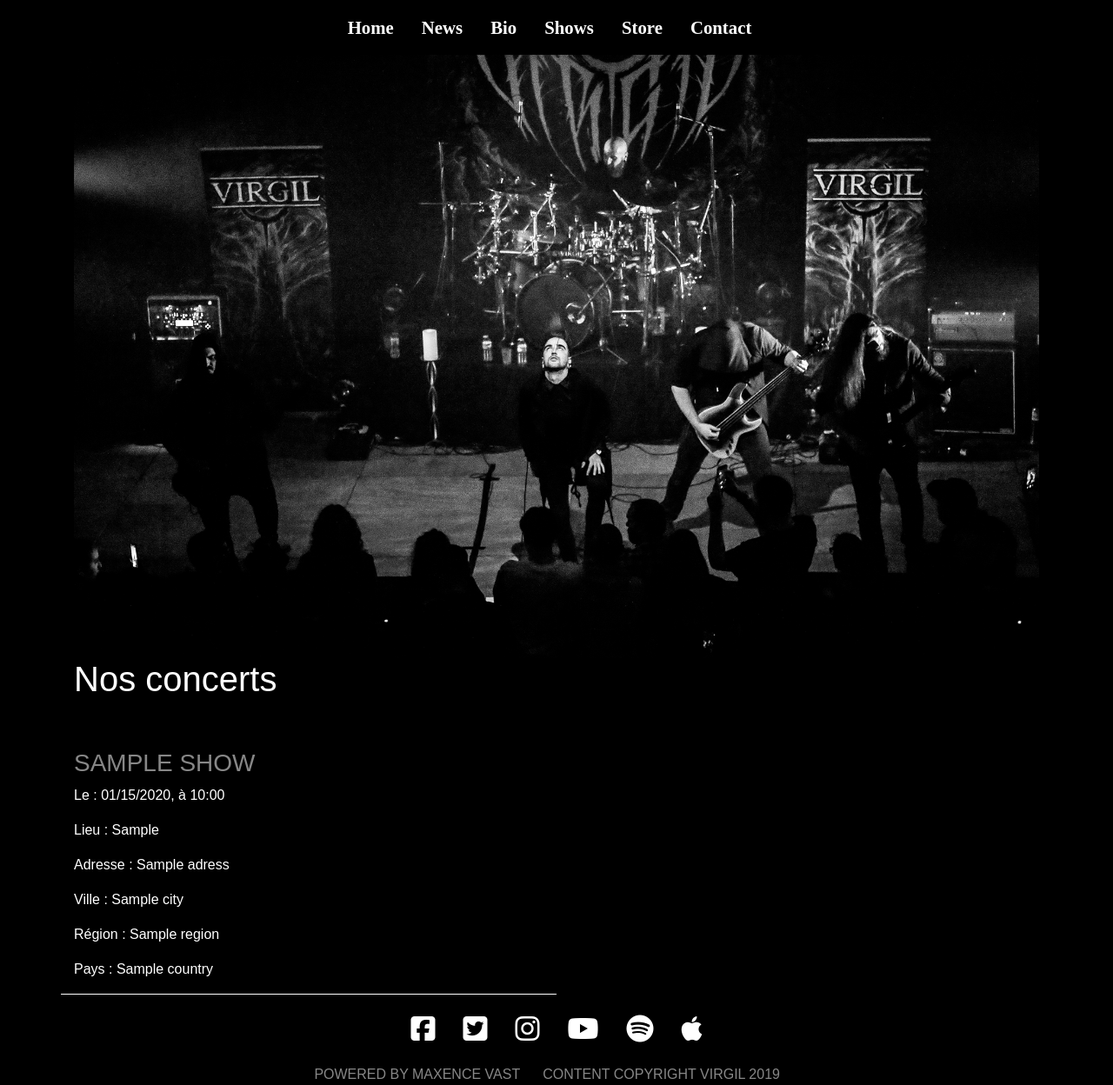
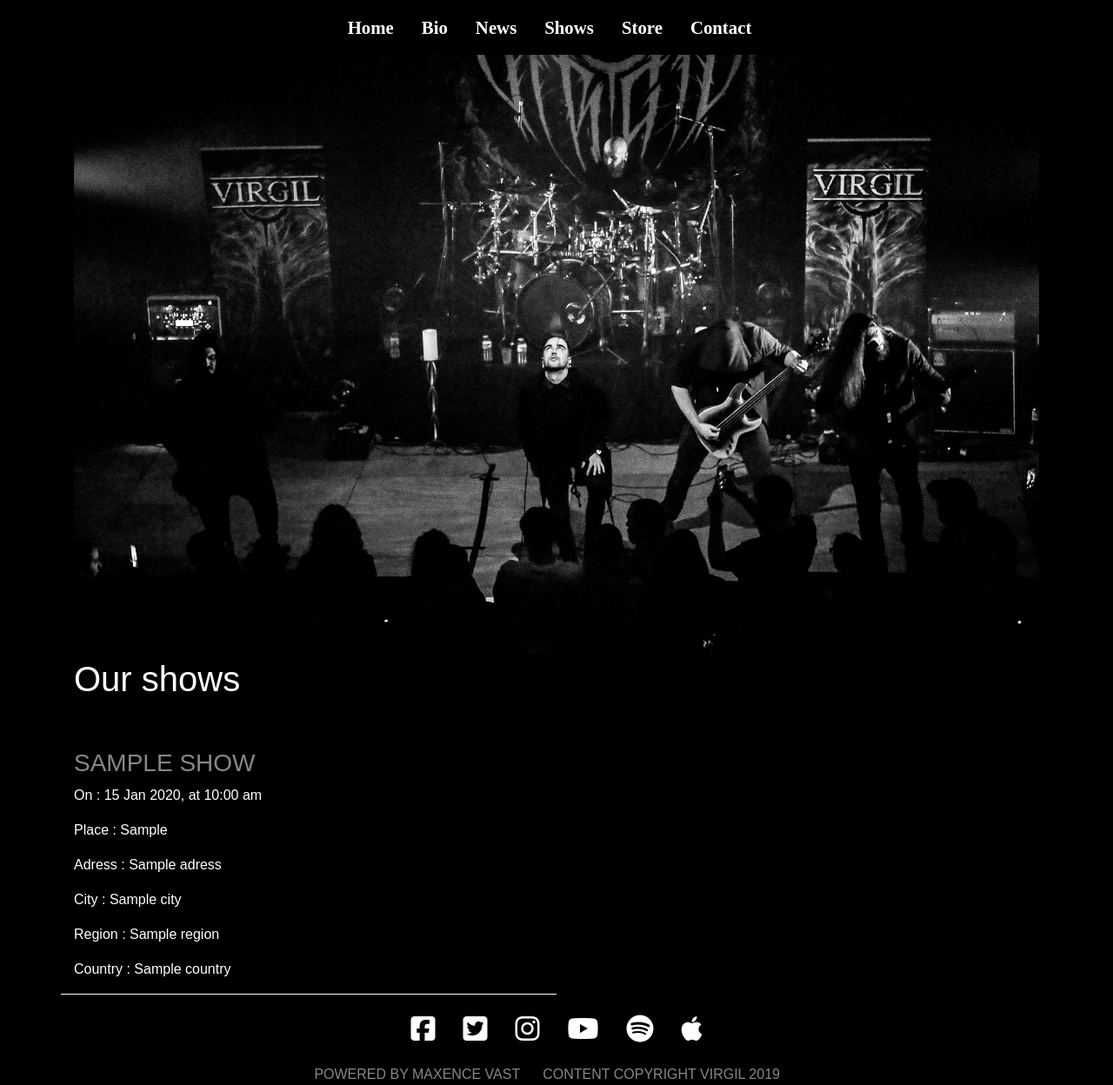
Before and after one commit to Mud0Sh1t/virgil, a Symfony app: template templates/default/show/shows.html.twig in a window 1280 px wide. Shown: the whole page at 87% size. Run offline with Twig, Linux system fonts and the light colour scheme; the template is opened without the code that fills it: most values are stand-ins (such as "Sample title", 1, 10 or a date in 2020); some libraries are stand-ins or nearby versions; some web fonts are replaced.

Commit message:
Modif html and twig

```diff
--- a/templates/base.html.twig
+++ b/templates/base.html.twig
@@ -29,14 +29,24 @@
 <nav class="container">
     <div>
         <ul class="nav justify-content-center mt-3">
-            <li class="nav-item mr-3"><a href="{{ path('homepage') }}">Home</a></li>
-            <li class="nav-item ml-3 mr-3"><a href="{{ path('news') }}">News</a></li>
-            <li class="nav-item ml-3 mr-3"><a href="{{ path('biographie') }}">Bio</a></li>
-            <li class="nav-item ml-3 mr-3"><a href="{{ path('shows') }}">Shows</a></li>
+            <li class="nav-item mr-3">
+                <a href="{{ path('homepage') }}">Home</a>
+            </li>
+            <li class="nav-item ml-3 mr-3">
+                <a href="{{ path('biographie') }}">Bio</a>
+            </li>
+            <li class="nav-item ml-3 mr-3">
+                <a href="{{ path('news') }}">News</a>
+            </li>
+            <li class="nav-item ml-3 mr-3">
+                <a href="{{ path('shows') }}">Shows</a>
+            </li>
             <li class="nav-item ml-3 mr-3">
                 <a href="https://www.wiseband.com/yo/shop.php?boutique=6700&fbclid=IwAR2KVz-MnFeo5Sjzor_704Vi82l35t2AEnXkWRRLHQ4Zu4uGFhipZAHQvqw" target="_blank">Store</a>
             </li>
-            <li class="nav-item ml-3 mr-3"><a href="{{ path('contact') }}">Contact</a></li>
+            <li class="nav-item ml-3 mr-3">
+                <a href="{{ path('contact') }}">Contact</a>
+            </li>
         </ul>
     </div>
 </nav>
--- a/templates/default/contact.html.twig
+++ b/templates/default/contact.html.twig
@@ -16,6 +16,7 @@
                 <p class="text-white">Contactez nous à cette adresse : <a class="text-white text-lowercase" href="mailto:virgilband@hotmail.com" target="_blank">virgilband@hotmail.com</a></p>
             </div>
         </div>
+        {% if sponsors|length > 0 %}
         <div class="row">
             <div class="col-md-12">
                 <h3 class="mt-5 mb-5">Nos sponsors :</h3>
@@ -29,6 +30,7 @@
             </div>
             {% endfor %}
         </div>
+        {% endif %}
     </article>
 </section>
 {% endblock %}
--- a/templates/default/news/news.html.twig
+++ b/templates/default/news/news.html.twig
@@ -3,6 +3,7 @@
 {% block body %}
     <section>
         <article class="container">
+            {% if news|length > 0 %}
             <h3>News</h3>
             <div class="row">
                 <div class="col-6 justify-content-center">
@@ -11,13 +12,13 @@
                             <div class="col new mt-5 mb-5">
                                 <p>{{ new.name }}</p>
                                 <p>{{ new.createAt|date("m/d/Y") }}</p>
-                                {{ new.description|raw }}
+                                <p>{{ new.description|raw }}</p>
                             </div>
                         </div>
                     {% endfor %}
                 </div>
             </div>
-
+            {% endif %}
         </article>
     </section>
 
--- a/templates/default/show/shows.html.twig
+++ b/templates/default/show/shows.html.twig
@@ -8,32 +8,34 @@
             </div>
         </article>
         <article class="container">
-                <h1>Nos concerts</h1>
+            {% if shows|length > 0 %}
+                <h1>Our shows</h1>
                 <div class="row">
                     <div class="col-6 justify-content-center">
                         {% for show in shows %}
                             <div class="row">
                                 <div class="col shows-container mt-5">
                                     <h3><a href="{{ path('show', { 'id': show.id }) }}">{{ show.name }}</a></h3>
-                                    <p>Le : {{ show.date|date("m/d/Y") }}, à {{ show.date|date("H:i") }}</p>
-                                    <p>Lieu : {{ show.concertHall }}</p>
+                                    <p>On : {{ show.date|date("d M Y") }}, at {{ show.date|date("h:i a") }}</p>
+                                    <p>Place : {{ show.concertHall }}</p>
                                     {% if show.adress is defined and show.adress is not null %}
-                                        <p>Adresse : {{ show.adress }}</p>
+                                        <p>Adress : {{ show.adress }}</p>
                                     {% endif %}
                                     {% if show.city is defined and show.city is not null %}
-                                        <p>Ville : {{ show.city }}</p>
+                                        <p>City : {{ show.city }}</p>
                                     {% endif %}
                                     {% if show.region is defined and show.region is not null %}
-                                        <p>Région : {{ show.region }}</p>
+                                        <p>Region : {{ show.region }}</p>
                                     {% endif %}
                                     {% if show.country is defined and show.country is not null  %}
-                                        <p>Pays : {{ show.country }}</p>
+                                        <p>Country : {{ show.country }}</p>
                                     {% endif %}
                                 </div>
                             </div>
                         {% endfor %}
                     </div>
                 </div>
+            {% endif %}
         </article>
     </section>
 
```
Also changed, not shown: 1 other file.
